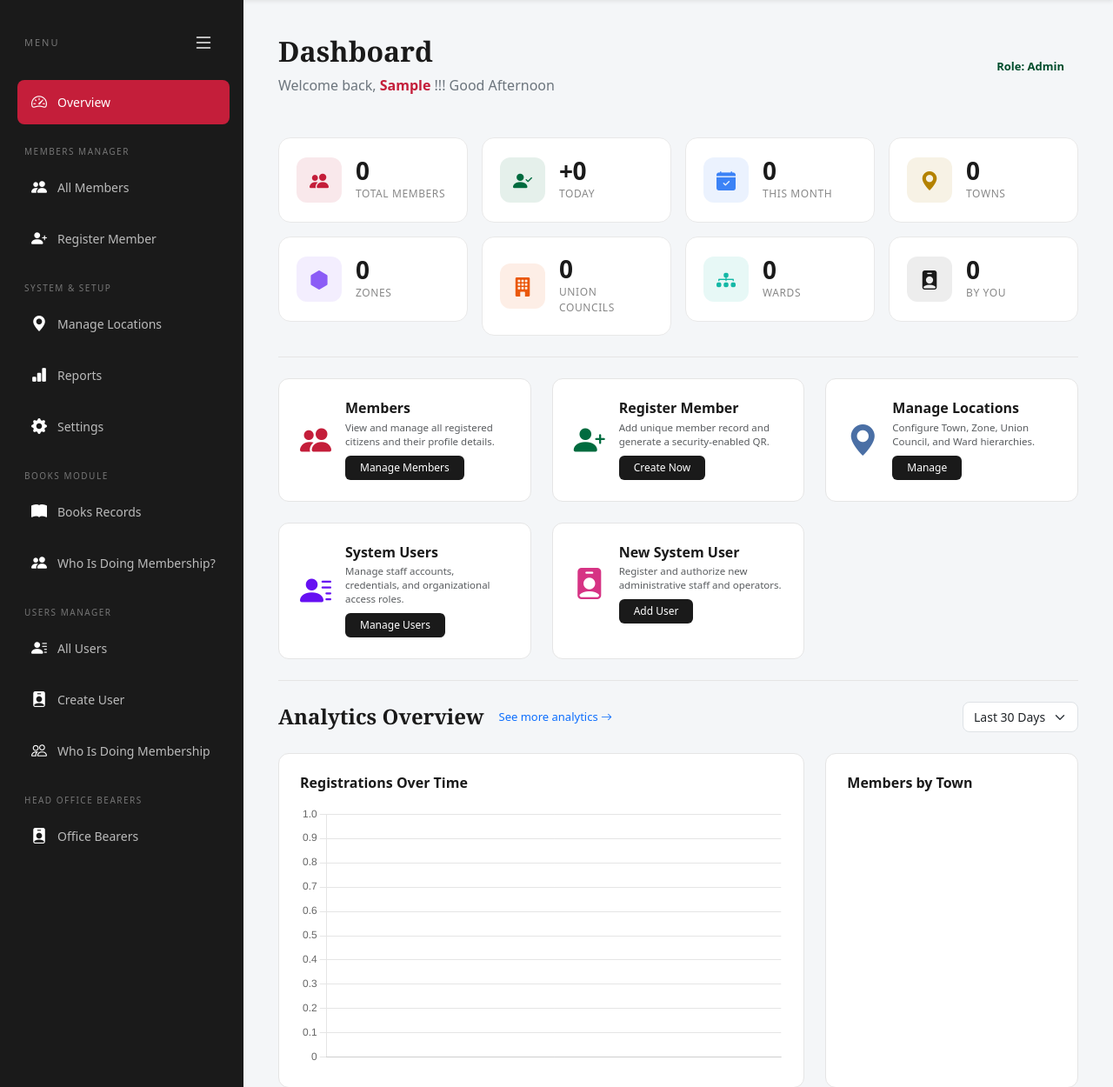
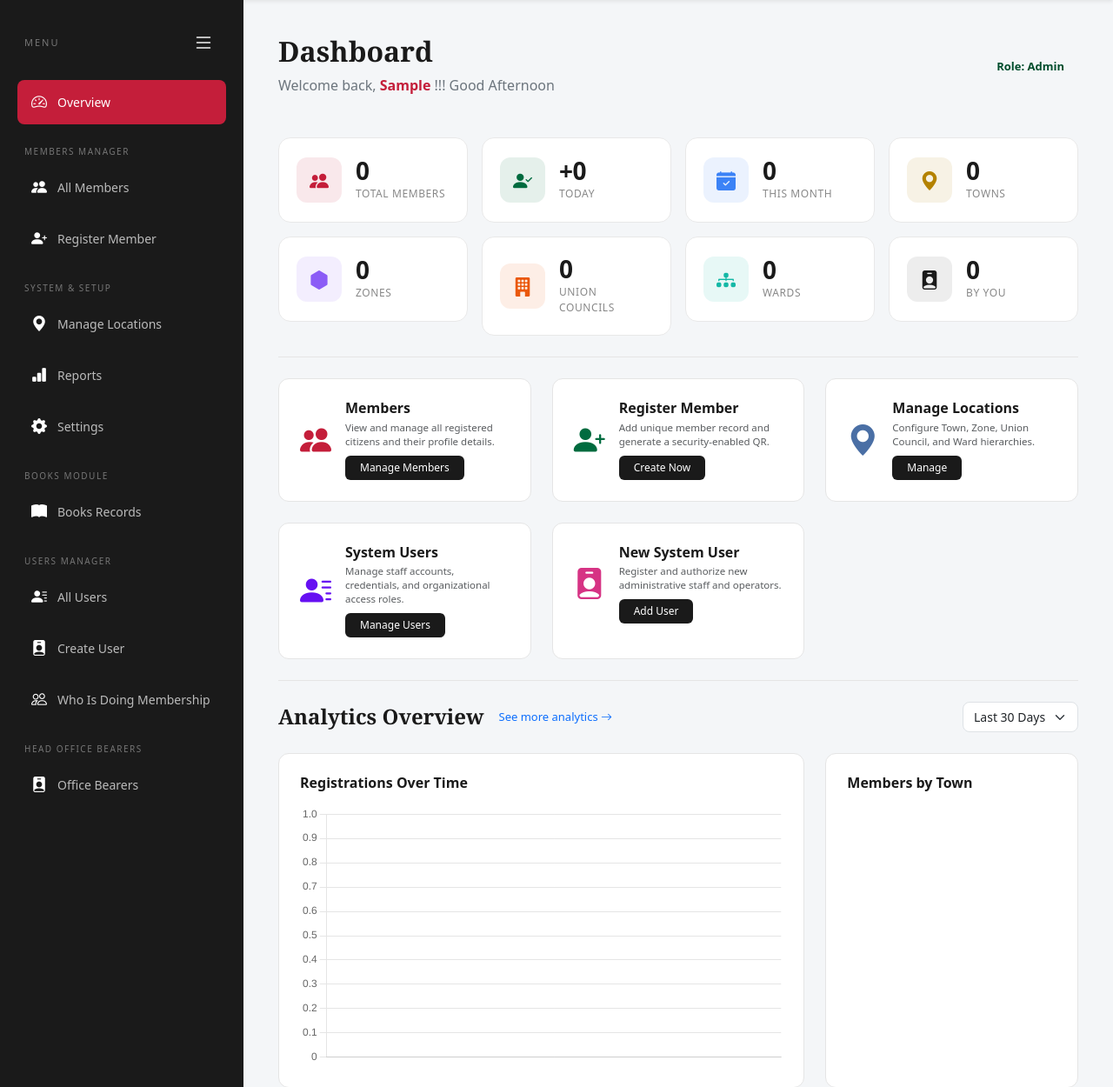
Before and after one commit to Farooqi2468/Member_verification_portal, a Django app: page /dashboard/ in a window 1280 px wide. Shown: the part 62-1312 px from the top of the page at 87% size. Run offline with Django 5.2, Linux system fonts and the light colour scheme; the visitor is signed in with stand-in values (Sample User, id 1); data that the repository does not hold is empty; a map, chart or similar area stays blank.

Commit message:
hide who is doing membership button from books module

```diff
--- a/qrapp/templates/includes/sidebar.html
+++ b/qrapp/templates/includes/sidebar.html
@@ -58,11 +58,11 @@
             <i class="bi bi-book-fill text-white"></i>
             <span class="sidebar-text">Books Records</span>
         </a>
-        <a class="nav-link {% if active_page == 'membership_summary' %}active{% endif %}"
+        <!-- <a class="nav-link {% if active_page == 'membership_summary' %}active{% endif %}"
             href="{% url 'membership_summary' %}" title="Who Is Doing Membership?">
             <i class="bi bi-people-fill text-white"></i>
             <span class="sidebar-text">Who Is Doing Membership?</span>
-        </a>
+        </a> -->
 
 
         <div class="sidebar-header-text mt-3 mb-2 px-2"
```
